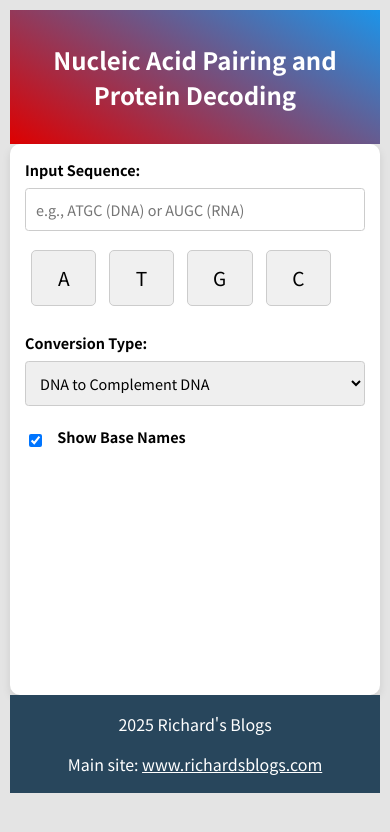
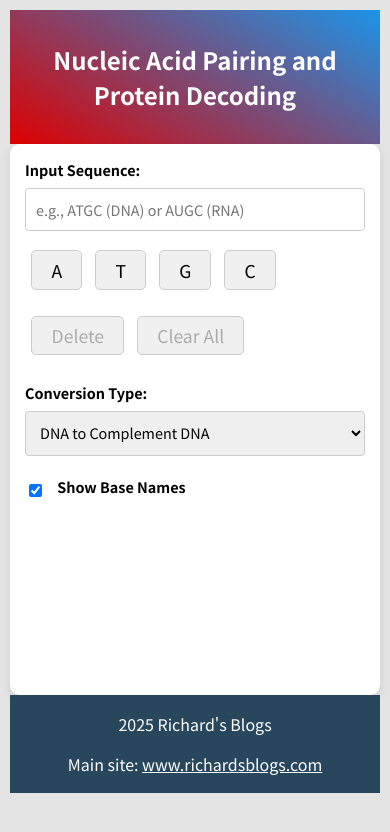
Before and after one commit to richie-rich90454/NucleicAcidUtility, a website: page index.html in a window 390 px wide. Drawn offline with nearby package versions, Linux system fonts and the light colour scheme.

Commit message:
added delete and clear all button for better mobile usability

```diff
--- a/index.html
+++ b/index.html
@@ -154,8 +154,8 @@
                     font-size: 0.9rem;
                 }
                 .base-button{
-                    padding: 1.4rem 2.2rem;
-                    font-size: 1.5rem;
+                    padding: 1.1rem 1.8rem;
+                    font-size: 1.3rem;
                 }
             }
             .highlight-effect{
@@ -194,14 +194,14 @@
             }
             #base-buttons{
                 display: flex;
-                justify-content: left;
+                justify-content: flex-start;
                 flex-wrap: wrap;
                 margin-top: .8rem;
             }
             .base-button{
-                padding: .8rem 1.6rem;
+                padding: .4rem 1.2rem;
                 margin: .4rem;
-                font-size: 1.2rem;
+                font-size: 1.1rem;
                 background-color: #F0F0F0;
                 border: .05rem solid #CCC;
                 cursor: pointer;
@@ -210,6 +210,11 @@
             }
             .base-button:hover{
                 transform: scale(1.1);
+            }
+            #sequence-controls{
+                display: flex;
+                justify-content: flex-start;
+                margin-top: .8rem;
             }
         </style>
     </head>
@@ -220,6 +225,10 @@
                 <label for="sequence">Input Sequence:</label>
                 <input type="text" id="sequence" placeholder="e.g., ATGC (DNA) or AUGC (RNA)">
                 <div id="base-buttons"></div>
+                <div id="sequence-controls">
+                    <button id="delete-last" class="base-button" disabled>Delete</button>
+                    <button id="clear-all" class="base-button" disabled>Clear All</button>
+                </div>
             </div>
             <div class="form-group">
                 <label for="conversionType">Conversion Type:</label>
--- a/script.js
+++ b/script.js
@@ -60,6 +60,7 @@ document.addEventListener("DOMContentLoaded", function(){
             previousSequence=sequence;
             previousConversionType=conversionType;
             previousShowBaseNames=showBaseNames;
+            updateButtonStates();
         });
     }
     function fullUpdate(sequence, conversionType, showBaseNames){
@@ -117,15 +118,11 @@ document.addEventListener("DOMContentLoaded", function(){
     function differentialUpdate(sequence, conversionType, showBaseNames){
         let outputSequence=getOutputSequence(sequence, conversionType);
         let $sequenceContainer=$result.find(".sequence-container");
-
         if ($sequenceContainer.length==0){
             fullUpdate(sequence, conversionType, showBaseNames);
             return;
         }
-
-        let $currentSpans=$sequenceContainer.children("span");
         let maxIndex=Math.max(previousSequence.length, sequence.length);
-
         for (let i=0; i<maxIndex; i++){
             if (i<sequence.length){
                 let base=outputSequence[i];
@@ -243,6 +240,22 @@ document.addEventListener("DOMContentLoaded", function(){
             $("#base-buttons").append($button);
         });
     }
+    function updateButtonStates(){
+        let sequence=$sequenceInput.val();
+        let disabled=(sequence.length==0);
+        $("#delete-last").prop("disabled", disabled);
+        $("#clear-all").prop("disabled", disabled);
+    }
     updateBaseButtons();
     $conversionType.on("change", updateBaseButtons);
+    $("#delete-last").on("click", function(){
+        let currentSequence=$sequenceInput.val();
+        $sequenceInput.val(currentSequence.slice(0, -1));
+        convertSequence();
+    });
+    $("#clear-all").on("click", function(){
+        $sequenceInput.val("");
+        convertSequence();
+    });
+    updateButtonStates();
 });
```
